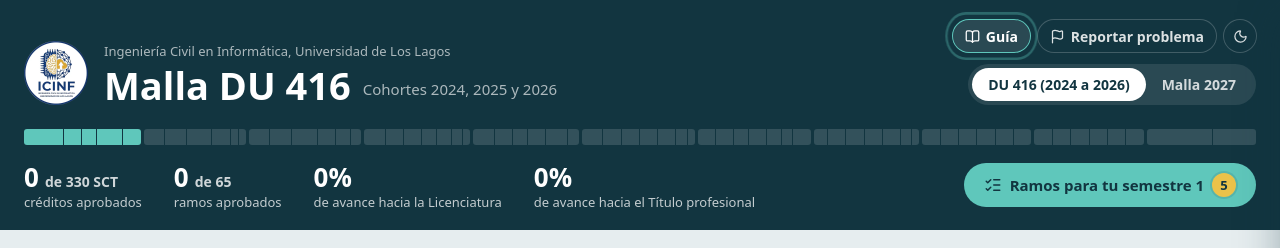
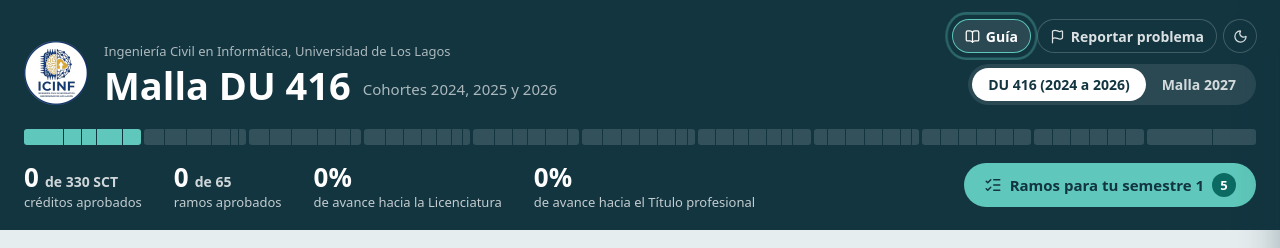
Before and after one commit to Vikktor93/malla-icinf-ulagos, a React (Vite) app: page / in a window 1280 px wide. Both pictures are taken after a click on the button 406 px from the left and 558 px from the top of the page. Shown: the top 248 px of the page. Built offline with nearby package versions, Linux system fonts and the light colour scheme.

Commit message:
Nuevoi cambio a verde oscuro del contador de ramos del botón de inscripción

```diff
--- a/src/App.tsx
+++ b/src/App.tsx
@@ -216,7 +216,7 @@ function Plataforma({ prog, malla }: { prog: ReturnType<typeof useProgreso>; mal
                 ? 'Completaste la malla'
                 : `Ramos para tu semestre ${referencia}`}
               {!carreraCompleta && (
-                <span className="grid h-6 min-w-6 place-items-center rounded-full bg-[#EBC24A] px-1.5 text-[13px] font-extrabold text-mar tabular-nums shadow-[0_0_0_2px_rgba(18,53,64,0.12)]">
+                <span className="grid h-6 min-w-6 place-items-center rounded-full bg-[#0b6b63] px-1.5 text-[13px] font-extrabold text-white tabular-nums">
                   {disponibles}
                 </span>
               )}
```
